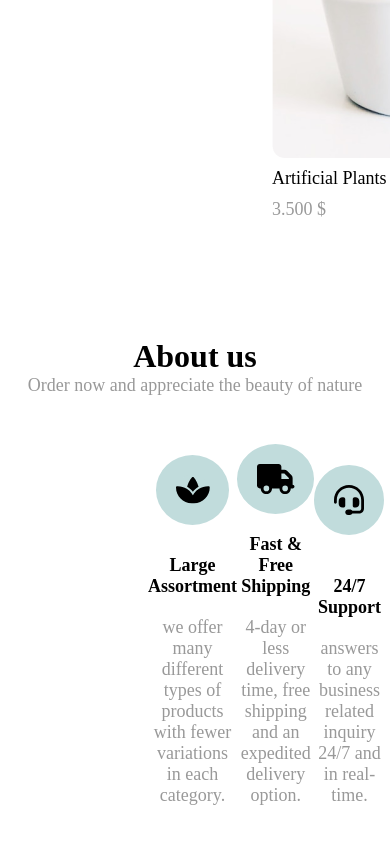
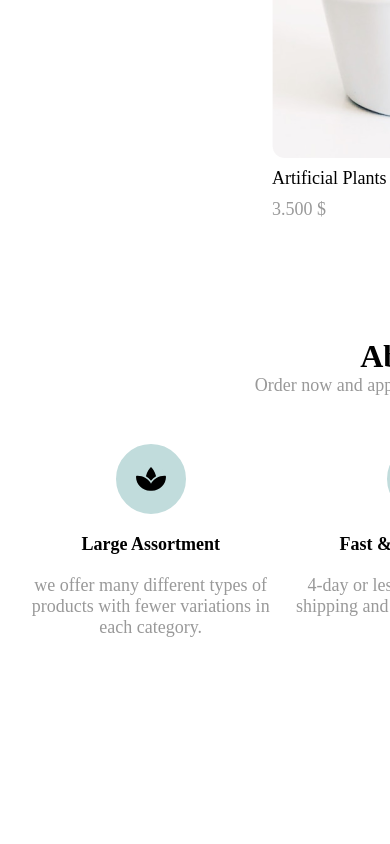
Before and after one commit to bilgekosee/e-plants, a React (Create React App) app: page / in a window 390 px wide. Shown: the part 2534-3378 px from the top of the page. After the commit the page ends 3227 px from the top, so only its background shows below. Built offline with nearby package versions, Linux system fonts and the light colour scheme.

Commit message:
about kısmı responsive hale getirildi

```diff
--- a/src/About/About.css
+++ b/src/About/About.css
@@ -20,20 +20,24 @@
 }
 .aboutUs-content {
   display: grid;
+  gap: 10px;
+  align-items: center;
   grid-template-columns: repeat(3, 1fr);
   margin: 48px 148px;
+  justify-items: center;
+  text-align: center;
 }
 
 .fontawesome {
   display: flex;
   justify-content: center;
   align-items: center;
-
   border: 1px solid #c1dcdc;
   border-radius: 50%;
   background-color: #c1dcdc;
-  font-size: 30px;
   border-width: 20px;
+  width: 30px;
+  height: 30px;
   margin: auto;
 }
 .about-group {
@@ -54,4 +58,23 @@
   font-weight: normal;
   font-family: "Libre Baskerville", serif;
   color: #999;
+  height: 70px;
 }
+@media screen and (max-width: 1150px) {
+  .aboutUs-content {
+    margin: 48px 100px;
+  }
+}
+@media screen and (max-width: 960px) {
+  .aboutUs-content {
+    margin: 48px 50px;
+  }
+}
+@media screen and (max-width: 780px) {
+  .about-container {
+    width: 100vh;
+  }
+  .aboutUs-content {
+    margin: 48px 20px;
+  }
+}
--- a/src/About/About.js
+++ b/src/About/About.js
@@ -33,7 +33,8 @@ const About = () => {
             <FontAwesomeIcon icon={faHeadset} className="fontawesome" />
             <span className="big-title-aboutUs">24/7 Support</span>
             <span className="title-aboutUs">
-              answers to any business related inquiry 24/7 and in real-time.
+              answers to any business-related inquiry 24/7 and in real-time,
+              ensuring efficient support for your goals.
             </span>
           </div>
         </div>
--- a/src/Products/Product.css
+++ b/src/Products/Product.css
@@ -72,7 +72,7 @@ button {
   }
 }
 
-@media screen and (max-width: 1050px) {
+@media screen and (max-width: 1150px) {
   .plants-products {
     display: grid;
     grid-template-columns: repeat(1, 1fr);
```
